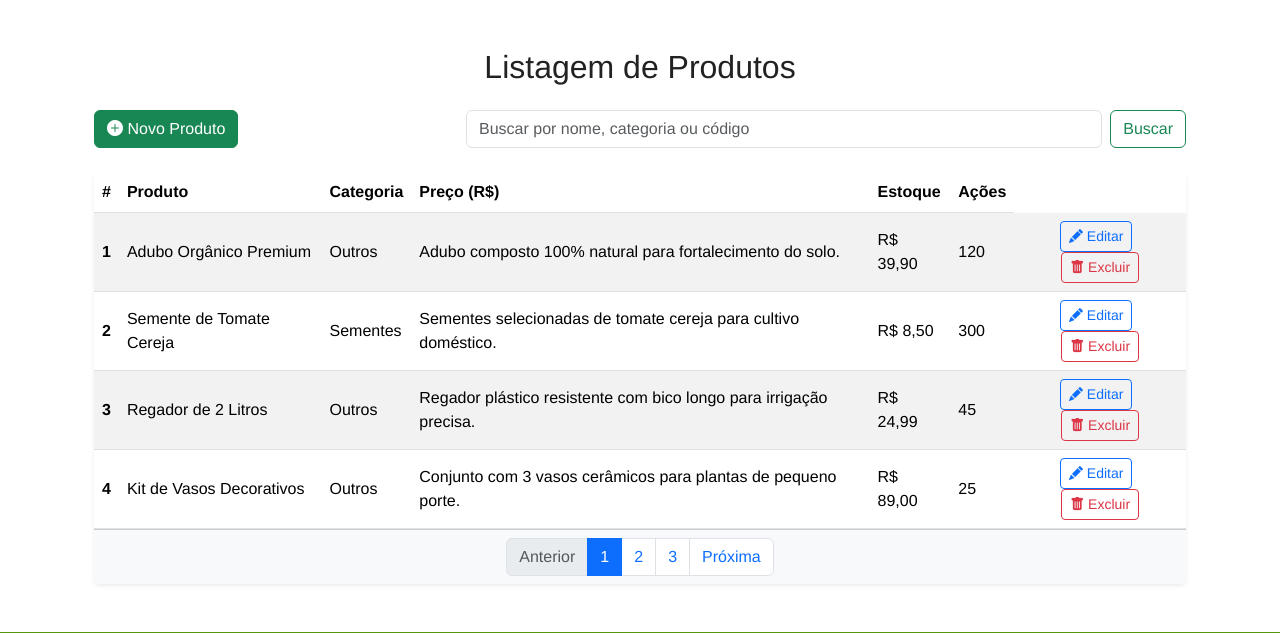
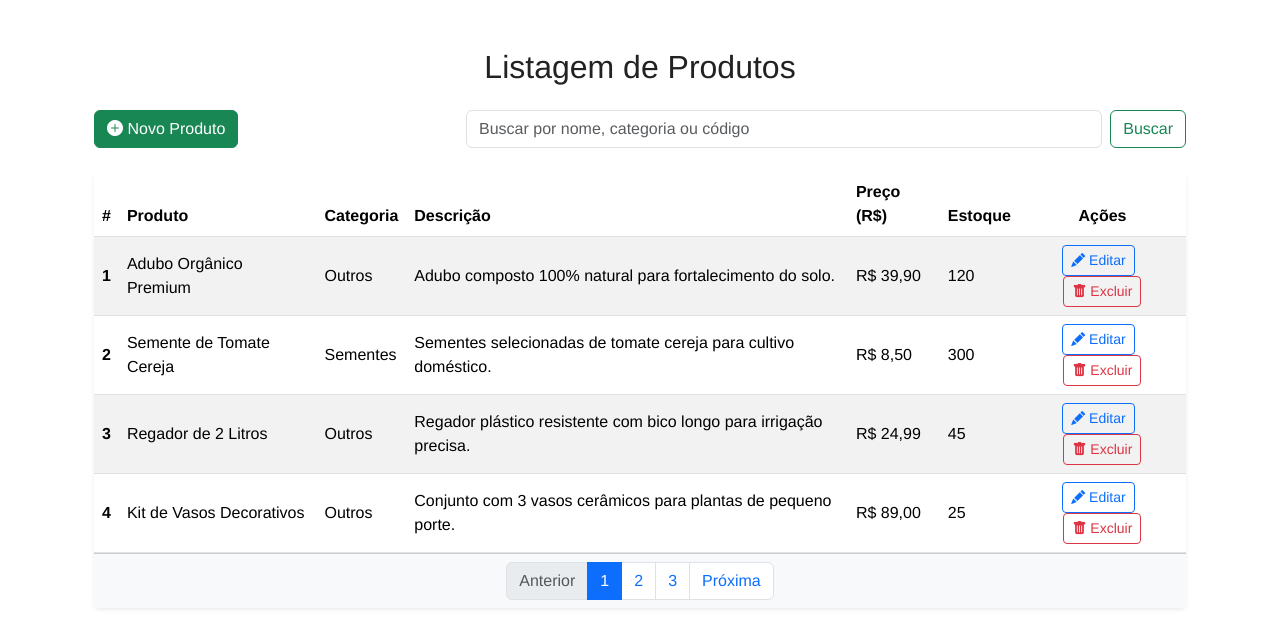
Before and after one commit to RenanSMA/projeto_sprouty_pi, a PHP site: page /produtos in a window 1280 px wide. Shown: the part 100-733 px from the top of the page. Run offline with PHP 8.4, Linux system fonts and the light colour scheme; data comes from the database, SQL or seed files in the repository.

Commit message:
Correçao lista produtos

```diff
--- a/app/Views/produtos/lista_produtos.php
+++ b/app/Views/produtos/lista_produtos.php
@@ -27,6 +27,7 @@
                                 <th scope="col">#</th>
                                 <th scope="col">Produto</th>
                                 <th scope="col">Categoria</th>
+                                <th scope="col">Descrição</th>
                                 <th scope="col">Preço (R$)</th>
                                 <th scope="col">Estoque</th>
                                 <th scope="col" class="text-center">Ações</th>
```
